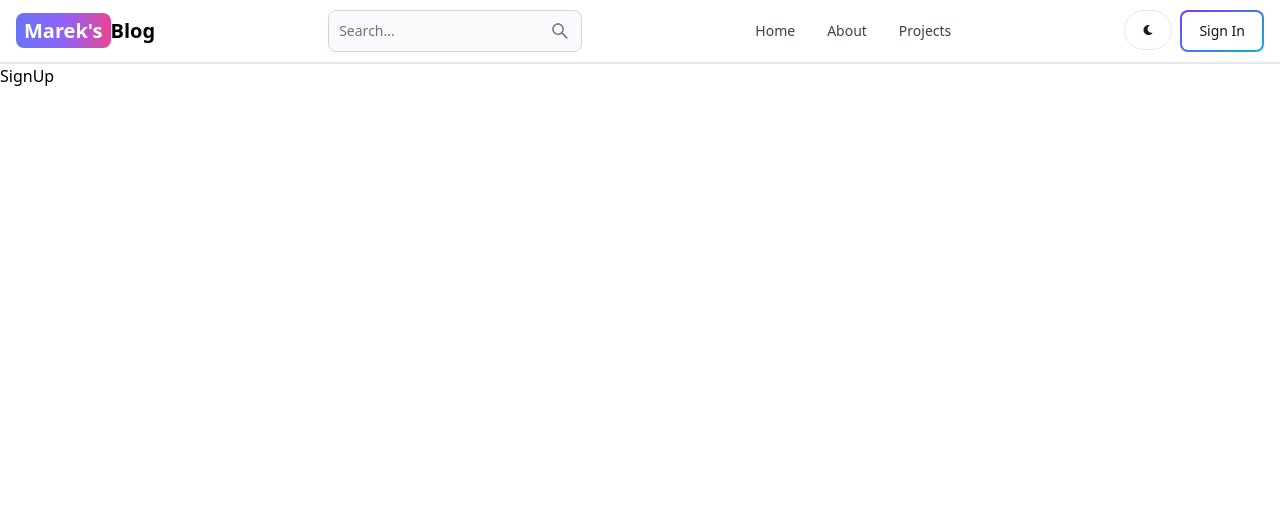
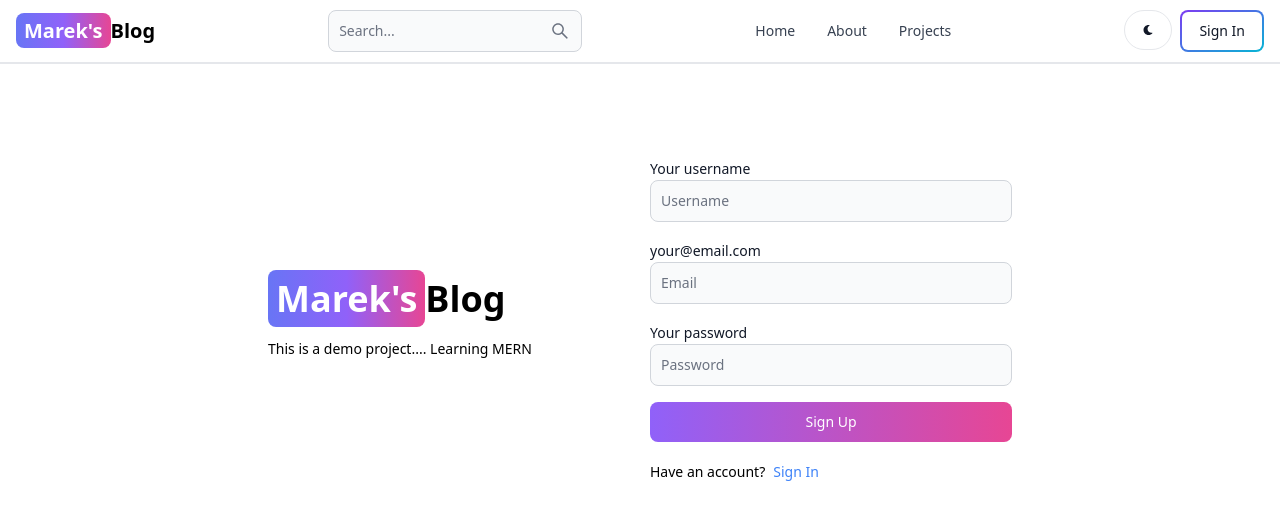
Before and after one commit to MareksNo/MERN_blog, a React (Vite) app in the folder client/: page /sign-up in a window 1280 px wide. Shown: the top 520 px of the page. Built offline with nearby package versions, Linux system fonts and the light colour scheme.

Commit message:
Creating sign up UI

```diff
--- a/client/src/pages/SignUp.jsx
+++ b/client/src/pages/SignUp.jsx
@@ -1,5 +1,57 @@
 import React from "react";
+import { Link } from "react-router-dom";
+import { Label, TextInput, Button } from "flowbite-react";
 
 export default function SignUp() {
-  return <div>SignUp</div>;
+  return (
+    <div className="min-h-screen mt-20">
+      <div className="flex p-3 max-w-3xl mx-auto flex-col md:flex-row md:items-center gap-5">
+        <div className="flex-1">
+          <Link to="/" className="font-bold dark:text-white sm:text-4xl">
+            <span className="px-2 py-1 bg-gradient-to-r from-indigo-500 via-purple-500 to-pink-500 rounded-lg text-white">
+              Marek's
+            </span>
+            Blog
+          </Link>
+          <p className="text-sm mt-5">
+            This is a demo project.... Learning MERN
+          </p>
+        </div>
+
+        <div className="flex-1">
+          <form className="flex flex-col gap-4">
+            <div>
+              <Label value="Your username"></Label>
+              <TextInput
+                type="text"
+                placeholder="Username"
+                id="username"
+              ></TextInput>
+            </div>
+            <div>
+              <Label value="your@email.com"></Label>
+              <TextInput type="text" placeholder="Email" id="email"></TextInput>
+            </div>
+            <div>
+              <Label value="Your password"></Label>
+              <TextInput
+                type="text"
+                placeholder="Password"
+                id="password"
+              ></TextInput>
+            </div>
+            <Button gradientDuoTone="purpleToPink" type="submit">
+              Sign Up
+            </Button>
+          </form>
+          <div className="flex gap-2 text-sm mt-5">
+            <span>Have an account?</span>
+            <Link to="/sign-in" className="text-blue-500">
+              Sign In
+            </Link>
+          </div>
+        </div>
+      </div>
+    </div>
+  );
 }
```
